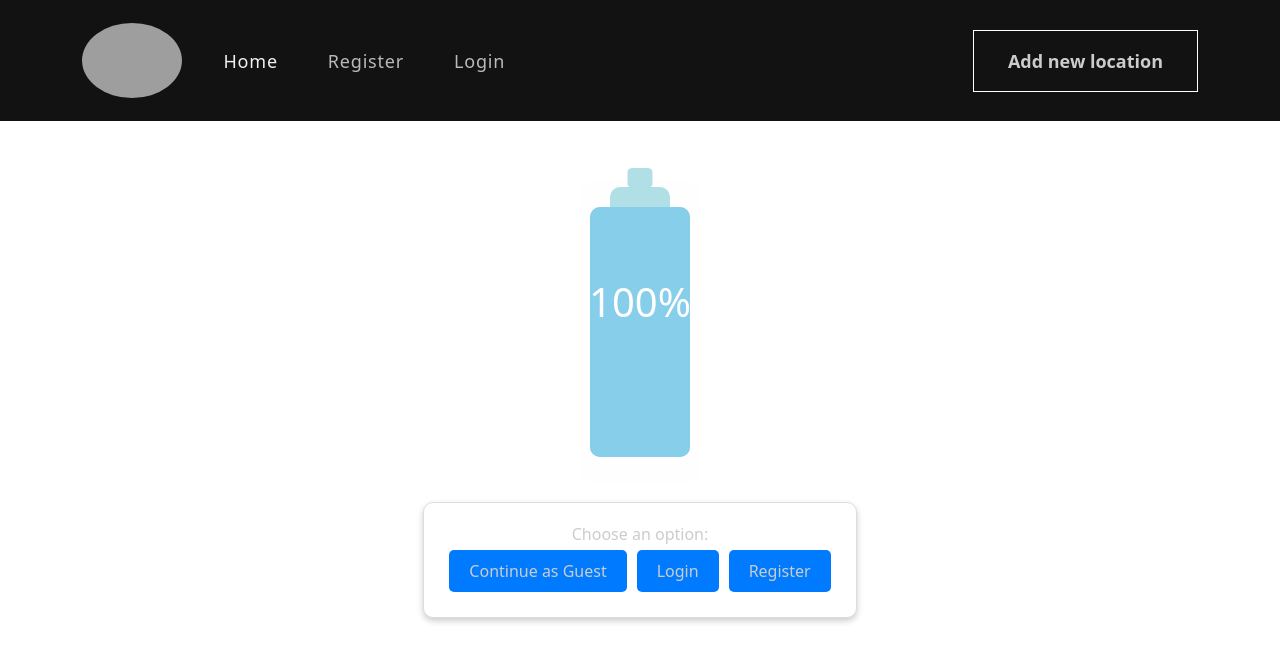
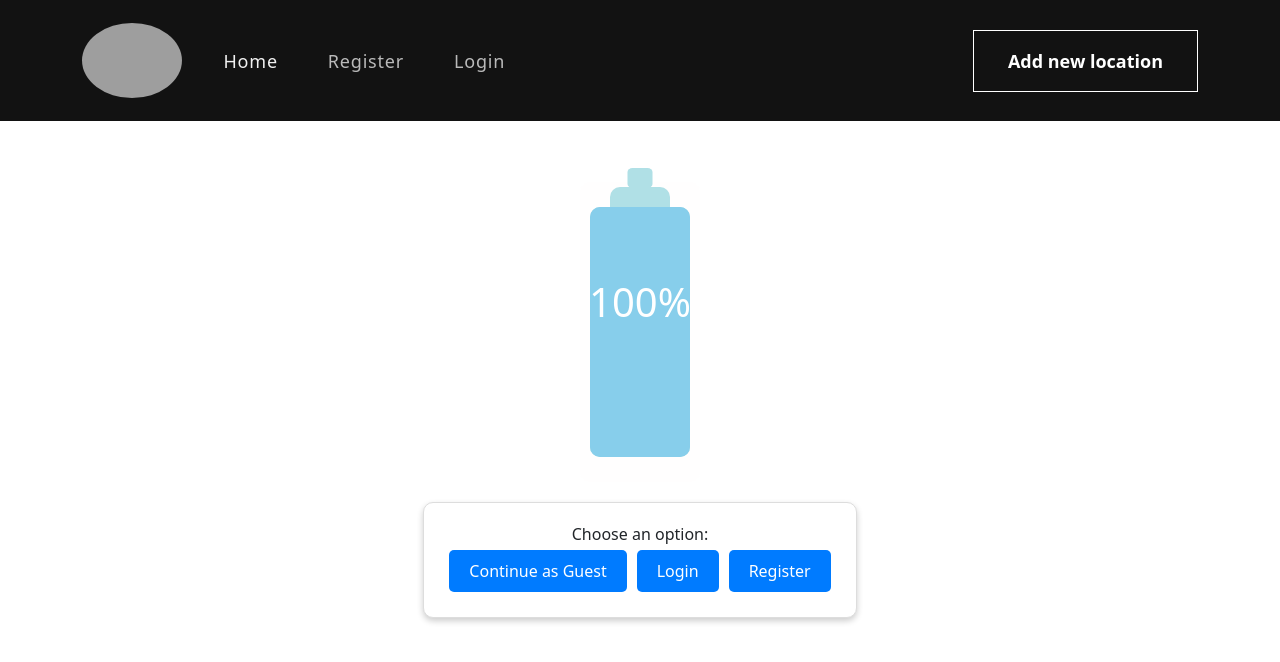
Before and after one commit to xJuanPablo/Untitled2, a React (Create React App) app in the folder client-side/: page / in a window 1280 px wide. Shown: the top 662 px of the page. Built offline with nearby package versions, Linux system fonts and the light colour scheme; grey boxes are pictures that could not be loaded.

Commit message:
minor change on hover

```diff
--- a/client-side/src/App.css
+++ b/client-side/src/App.css
@@ -20,7 +20,6 @@ p, a, li, button, ul{
   line-height: normal;
   text-decoration: none !important;
   list-style: none;
-  color: rgb(204, 204, 204) !important;
 }
 
 a:hover{
```
